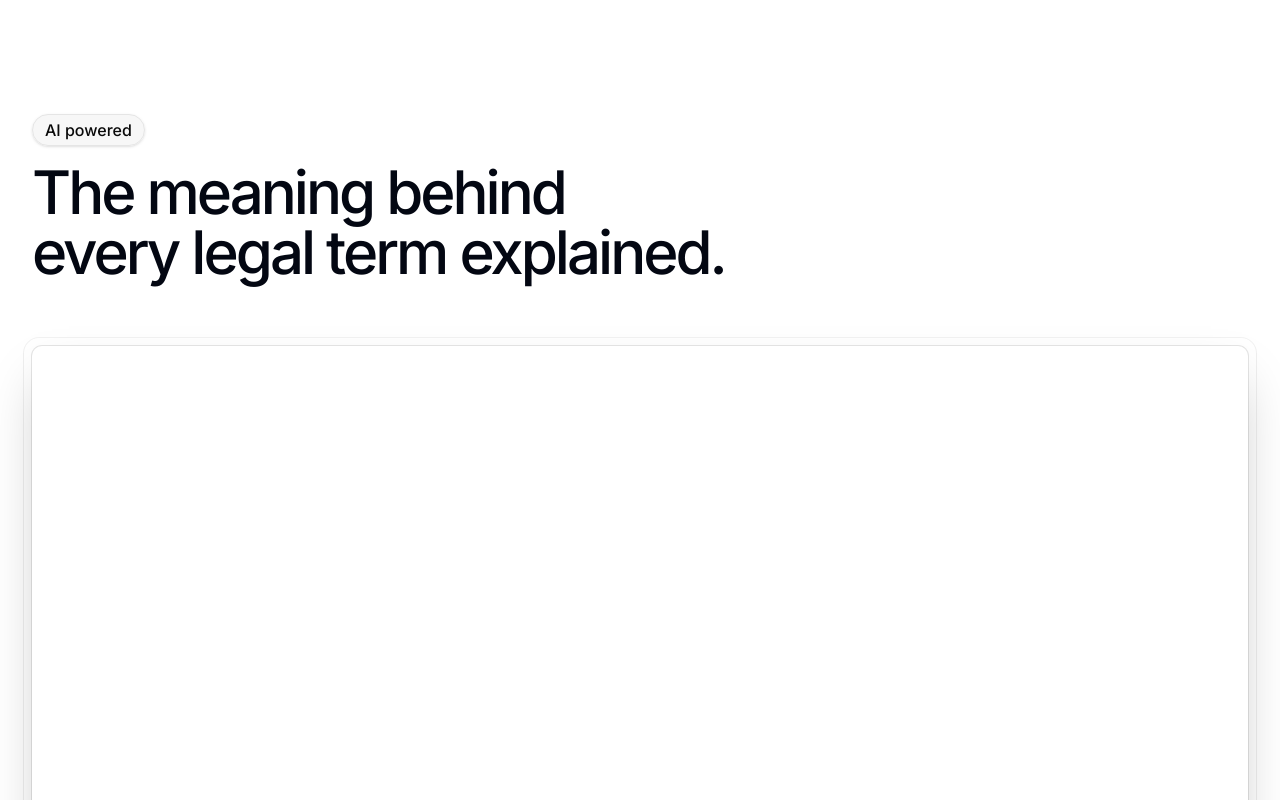
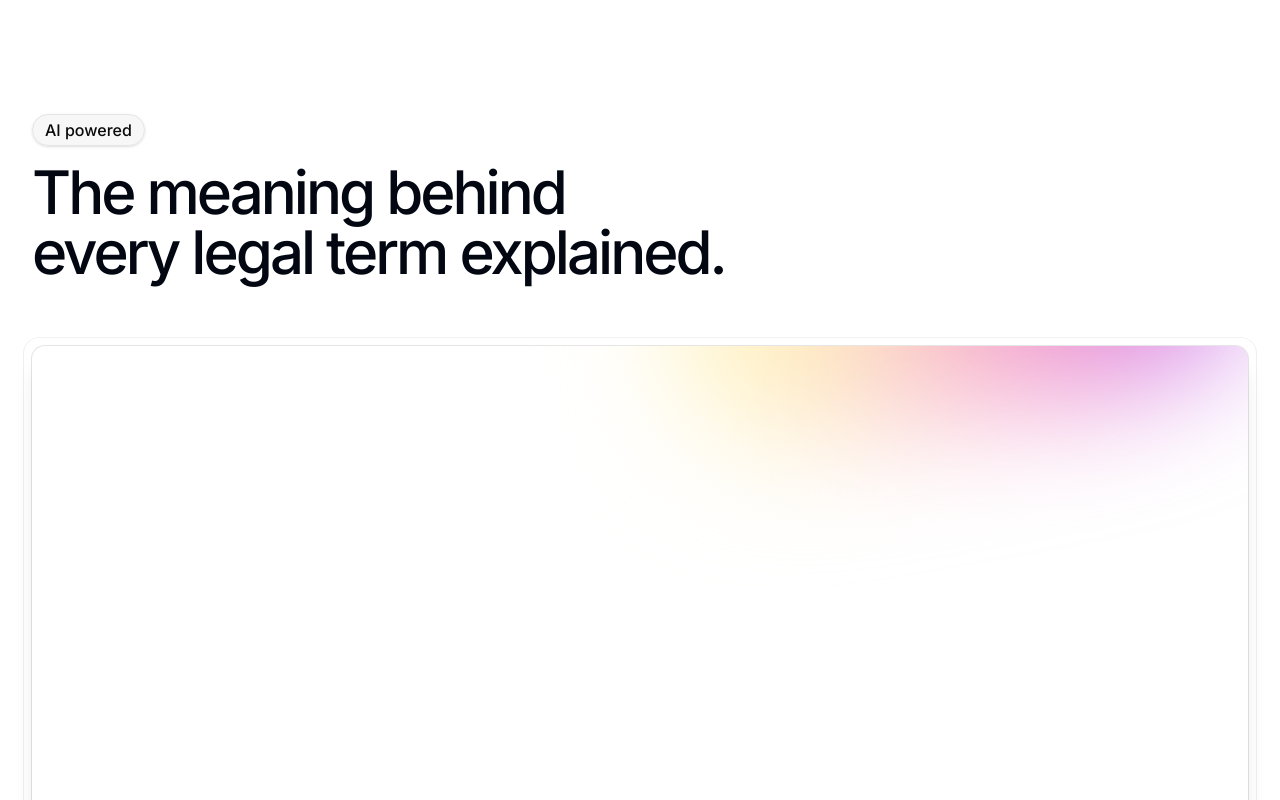
Before and after one commit to Mkn0021/legal-lingo, a Next.js app: page / in a window 1280 px wide. Shown: the part 820-1620 px from the top of the page. Built offline with nearby package versions, Linux system fonts and the light colour scheme.

Commit message:
feat: integrate SectionBox component into various sections for consistant layout

```diff
--- a/components/homepage/gradient-background.tsx
+++ b/components/homepage/gradient-background.tsx
@@ -10,5 +10,5 @@ export const GradientBackground = ({ className }: { className?: string }) => (
 );
 
 export const TopGradient = () => (
-    <div className="absolute -top-44 -right-60 h-60 w-xl rotate-[-10deg] transform-gpu rounded-full bg-linear-115 from-[#fff1be] from-28% via-[#ee87cb] via-70% to-[#b060ff] blur-3xl md:right-0" />
+    <div className="absolute -top-44 -right-60 h-60 w-xl rotate-[-10deg] transform-gpu rounded-full bg-linear-115 from-[#fff1be] from-28% via-[#ee87cb] via-70% to-[#b060ff] blur-3xl pointer-events-none md:right-0" />
 );
--- a/components/homepage/section.tsx
+++ b/components/homepage/section.tsx
@@ -37,3 +37,10 @@ export const SectionContent = ({ children, className }: BaseProps) => (
 		{children}
 	</div>
 );
+
+export const SectionBox = ({ className, children, ...props }: BaseProps & React.HTMLAttributes<HTMLDivElement>) => (
+	<SectionContent className={cn("relative w-full bg-white rounded-2xl shadow-xl ring-1 ring-black/10 min-h-0 z-10", className)} {...props}>
+		<div className="absolute -inset-2 rounded-[calc(var(--radius-lg)+8px)] shadow-xs ring-1 ring-black/5 pointer-events-none" />
+		{children}
+	</SectionContent>
+)
--- a/components/homepage/snapshot-section.tsx
+++ b/components/homepage/snapshot-section.tsx
@@ -1,4 +1,5 @@
-import { Section, SectionContent, SectionPin, SectionTitle } from "./section";
+import { TopGradient } from "./gradient-background";
+import { Section, SectionBox, SectionPin, SectionTitle } from "./section";
 
 export function SnapshotSection() {
 	return (
@@ -9,10 +10,12 @@ export function SnapshotSection() {
 			<SectionTitle>
 				The meaning behind <br /> every legal term explained.
 			</SectionTitle>
-			<SectionContent className="relative aspect-1216/768 h-144 [--radius:var(--radius-xl)] sm:h-auto sm:w-304">
-				<div className="absolute -inset-2 rounded-[calc(var(--radius-lg)+8px)] shadow-xs ring-1 ring-black/5" />
-				<div className="h-full rounded-lg shadow-2xl ring-1 ring-black/10" />
-			</SectionContent>
+			<SectionBox className="aspect-1216/768 h-144 sm:h-auto sm:w-304">
+				<div className="h-full relative rounded-2xl overflow-hidden">
+					<TopGradient />
+					{/* Content goes here */}
+				</div>
+			</SectionBox>
 		</Section>
 	);
 }
--- a/components/scanpage/result-view.tsx
+++ b/components/scanpage/result-view.tsx
@@ -16,6 +16,7 @@ import { BoundingBox, MatchedTerm, ResultViewProps, ScanResult } from "@/lib/typ
 import { RISK, RiskLevel } from "@/lib/constant"
 import { Button } from "../ui/button"
 import { cn } from "@/lib/utils"
+import { SectionBox } from "../homepage/section"
 
 pdfjs.GlobalWorkerOptions.workerSrc = "/pdf.worker.min.mjs"
 
@@ -291,8 +292,7 @@ export function ResultView({ data, file }: ResultViewProps) {
     const fileUrl = file ? URL.createObjectURL(file) : null
 
     return (
-        <div className="relative flex flex-col w-full h-[calc(100vh-64px)] bg-white rounded-2xl shadow-xl ring-1 ring-black/10 p-2 min-h-0 z-10 mt-16">
-            <div className="absolute -inset-2 rounded-[calc(var(--radius-lg)+8px)] shadow-xs ring-1 ring-black/5 pointer-events-none" />
+        <SectionBox className="flex flex-col h-[calc(100vh-64px)] p-2">
             <TopBar redCount={redCount} amberCount={amberCount} />
 
             <div className="flex flex-1 min-h-0 overflow-hidden">
@@ -356,6 +356,6 @@ export function ResultView({ data, file }: ResultViewProps) {
                     onCardClick={handleCardClick}
                 />
             </div>
-        </div>
+        </SectionBox>
     )
 }
--- a/components/scanpage/upload-box.tsx
+++ b/components/scanpage/upload-box.tsx
@@ -41,7 +41,7 @@ export function UploadBox({ onStart }: UploadBoxProps) {
     }
 
     return (
-        <div className="flex justify-center items-center flex-col gap-8 max-w-screen px-4 md:mt-16">
+        <div className="flex justify-center items-center flex-col gap-8 max-w-screen px-4">
             <FileUpload
                 ref={fileUploadRef}
                 title="Upload your legal document"
--- a/components/ui/file-upload.tsx
+++ b/components/ui/file-upload.tsx
@@ -5,6 +5,7 @@ import { useRef, useState, forwardRef, useImperativeHandle } from "react";
 import { FileScanIcon, X, Loader2 } from "lucide-react";
 import { useDropzone } from "react-dropzone";
 import { Button } from "./button";
+import { SectionBox } from "../homepage/section";
 
 export const FileUpload = forwardRef(({
   onChange,
@@ -38,19 +39,16 @@ export const FileUpload = forwardRef(({
     const pdfFiles = newFiles.filter((file) => file.type === "application/pdf");
     if (pdfFiles.length > 0) {
       setUploading(true);
-      // Simulate upload delay for better UX
-      setTimeout(() => {
-        setFiles([pdfFiles[0]]);
-        onChange && onChange([pdfFiles[0]]);
-        setUploading(false);
-      }, 500);
+      setFiles([pdfFiles[0]]);
+      onChange && onChange([pdfFiles[0]]);
+      setUploading(false);
     }
   };
 
   const handleRemoveFile = () => {
     setFiles([]);
     onChange && onChange([]);
-    // Reset file input so the same file can be selected again
+
     if (fileInputRef.current) {
       fileInputRef.current.value = "";
     }
@@ -71,9 +69,9 @@ export const FileUpload = forwardRef(({
 
   return (
     <div className="w-full" {...getRootProps()}>
-      <div
+      <SectionBox
         onClick={uploading || isLoading ? undefined : handleClick}
-        className={cn("group/file relative block w-full cursor-pointer overflow-hidden bg-white rounded-2xl shadow-xl ring-1 ring-black/10 p-2", (uploading || isLoading) && "opacity-60 cursor-not-allowed")}
+        className={cn("group/file block cursor-pointer", (uploading || isLoading) && "opacity-60 cursor-not-allowed")}
       >
         <input
           ref={fileInputRef}
@@ -84,7 +82,7 @@ export const FileUpload = forwardRef(({
           className="hidden"
           disabled={uploading || isLoading}
         />
-        <div className="flex flex-col items-center text-center text-balance justify-center rounded-[calc(var(--radius-2xl)-8px)] shadow-xs ring-1 ring-black/5 px-4 py-8 md:px-10 lg:py-12 lg:px-20">
+        <div className="flex flex-col items-center text-center text-balance justify-center px-4 py-8 md:px-10 lg:py-12 lg:px-20">
           <p className="relative z-20 font-sans text-2xl md:text-3xl lg:text-4xl tracking-tight font-semibold text-neutral-700 dark:text-neutral-300">
             {title}
           </p>
@@ -185,7 +183,7 @@ export const FileUpload = forwardRef(({
             )}
           </div>
         </div>
-      </div>
+      </SectionBox>
     </div>
   );
 });
```
